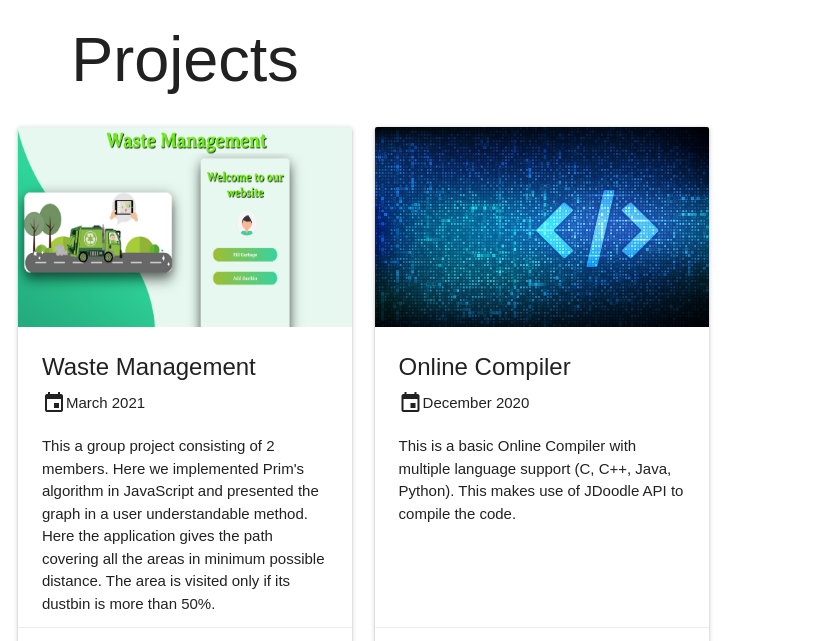
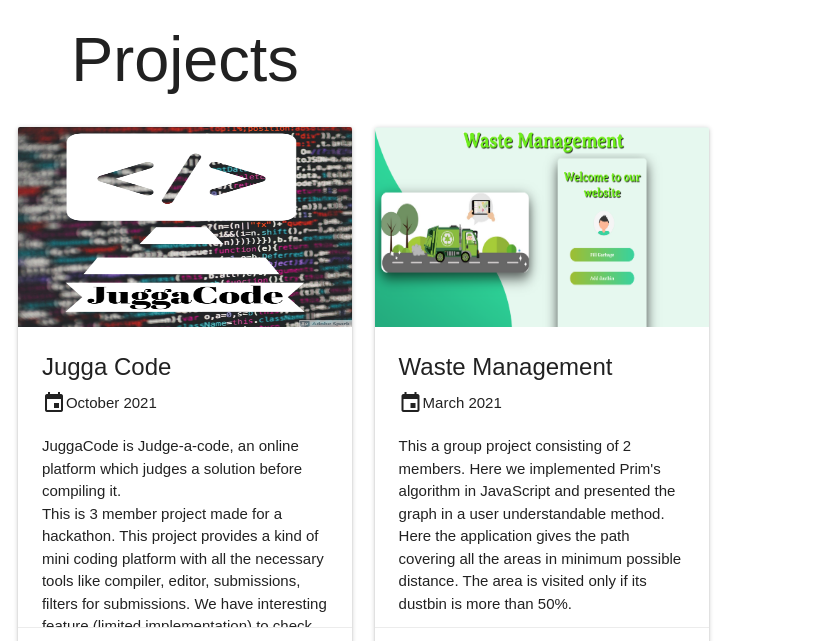
Before and after one commit to vikash452/Portfolio, a website: page public/html/index.html in a window 1280 px wide. Shown: the part 1740-2381 px from the top of the page, 455-1280 px from the left. Drawn offline with nearby package versions, Linux system fonts and the light colour scheme; a web font is replaced by a local one.

Commit message:
juggacode project added, online compiler removed

```diff
--- a/public/html/index.html
+++ b/public/html/index.html
@@ -201,6 +201,45 @@
 
           <div class="card">
             <div class="card-image">
+              <img src="../assets/home img.png" width="150px" height="200px">
+
+            </div>
+            <div class="card-content">
+              <span class="card-title">Jugga Code</span>
+              <div style="display: flex; flex-direction: row; align-items: center; margin-bottom: 20px;">
+                <i  class="material-icons">event</i>
+                <div>
+                  October 2021
+                </div>
+              </div>
+
+              <p>
+                JuggaCode is Judge-a-code, an online platform which judges a solution before compiling it.
+                <br/>
+                This is 3 member project made for a hackathon. This project provides a kind of mini coding platform
+                with all the necessary tools like compiler, editor, submissions, filters for submissions. We have interesting
+                feature (limited implementation) to check the code for TLEs, RTEs etc.
+              </p>
+            </div>
+            <div class="card-action" style="display: flex; flex-direction: row; justify-content:space-evenly">
+
+              <a href="https://github.com/Umang2023/Pirogrammers_innovathon21" target="_blank" style="display: flex; align-items: center; flex-direction: row;">
+                <img src="../assets/github2.svg" width="50px" height="50px"/>
+              </a>
+
+              <a href="https://juggacode.herokuapp.com/home" target="_blank" style="display: flex; align-items: center; flex-direction: row;">
+                <img src="../assets/computer.svg" width="50px" height="50px" alt=""/>
+              </a>
+
+            </div>
+          </div>
+
+        </div>
+
+        <div class="col s12 m6 l4 xl4">
+
+          <div class="card">
+            <div class="card-image">
               <img src="../assets/waste management poster.png" width="150px" height="200px">
 
             </div>
@@ -236,6 +275,7 @@
 
         </div>
 
+        <!--
         <div class="col s12 m6 l4 xl4">
 
           <div class="card">
@@ -272,7 +312,7 @@
           </div>
 
         </div>
-
+        -->
       </div>
 
     </div>
```
Also changed, not shown: public/assets/home img.png (added).
